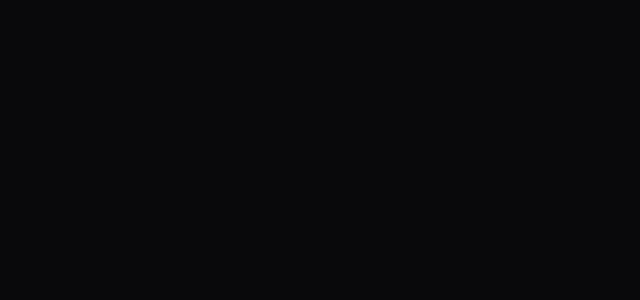
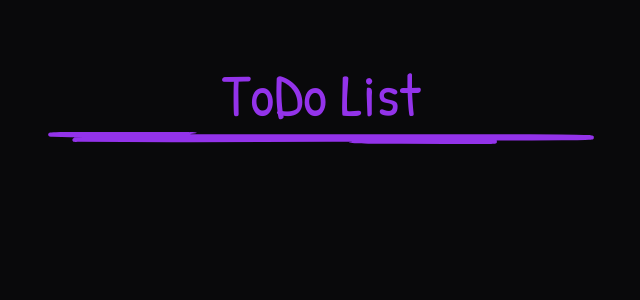
Before and after one commit to igorchaves22/todo-list, a React (Vite) app: page / in a window 1280 px wide. Shown: the top 300 px of the page, without its empty margins (319-959 px from the left). Built offline with nearby package versions, Linux system fonts and the light colour scheme.

Commit message:
ui: Page header

```diff
--- a/src/App.tsx
+++ b/src/App.tsx
@@ -1,9 +1,10 @@
 import { TodoListProvider } from "~components/shared";
+import { Header } from "~components/ui";
 
 export function App() {
     return (
         <TodoListProvider>
-            <h1>ToDo List</h1>
+            <Header />
         </TodoListProvider>
     );
 }
--- /dev/null
+++ b/src/components/ui/Header/index.tsx
@@ -0,0 +1,10 @@
+import { svg } from "~utils";
+
+export const Header = () => {
+    return (
+        <header className="w-full h-min pt-16 px-4 pb-2 flex flex-col gap-y-2 items-center bg-zinc-950">
+            <h1 className="w-full h-min text-purple-600 font-patrickHand text-6xl text-center">ToDo List</h1>
+            <img src={svg.line} alt="Line" loading="lazy" className="w-full max-w-[36rem] h-min object-contain" />
+        </header>
+    );
+};
--- /dev/null
+++ b/src/components/ui/index.ts
@@ -0,0 +1 @@
+export { Header } from "./Header";
```
